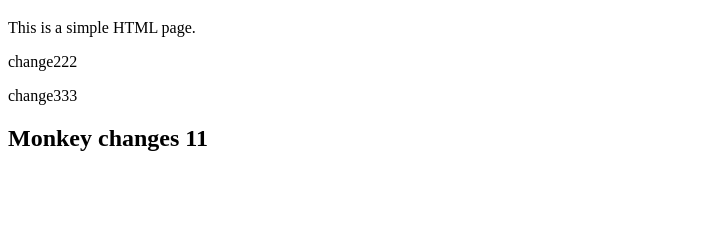
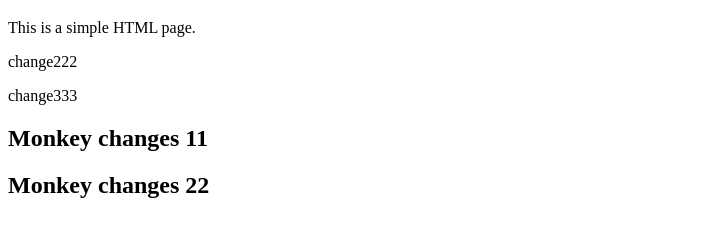
Before and after one commit to KasarlaSadvitha/PracticingGitGitHub, a plain HTML site: page index.html in a window 1280 px wide. Shown: the part 106-342 px from the top of the page, without its empty margins (0-725 px from the left). Drawn offline with Linux system fonts and the light colour scheme.

Commit message:
monkey changes22

```diff
--- a/index.html
+++ b/index.html
@@ -12,4 +12,6 @@
 
 
     <h2>Monkey changes 11</h2>
+
+    <h2>Monkey changes 22</h2>
 </body>
```
